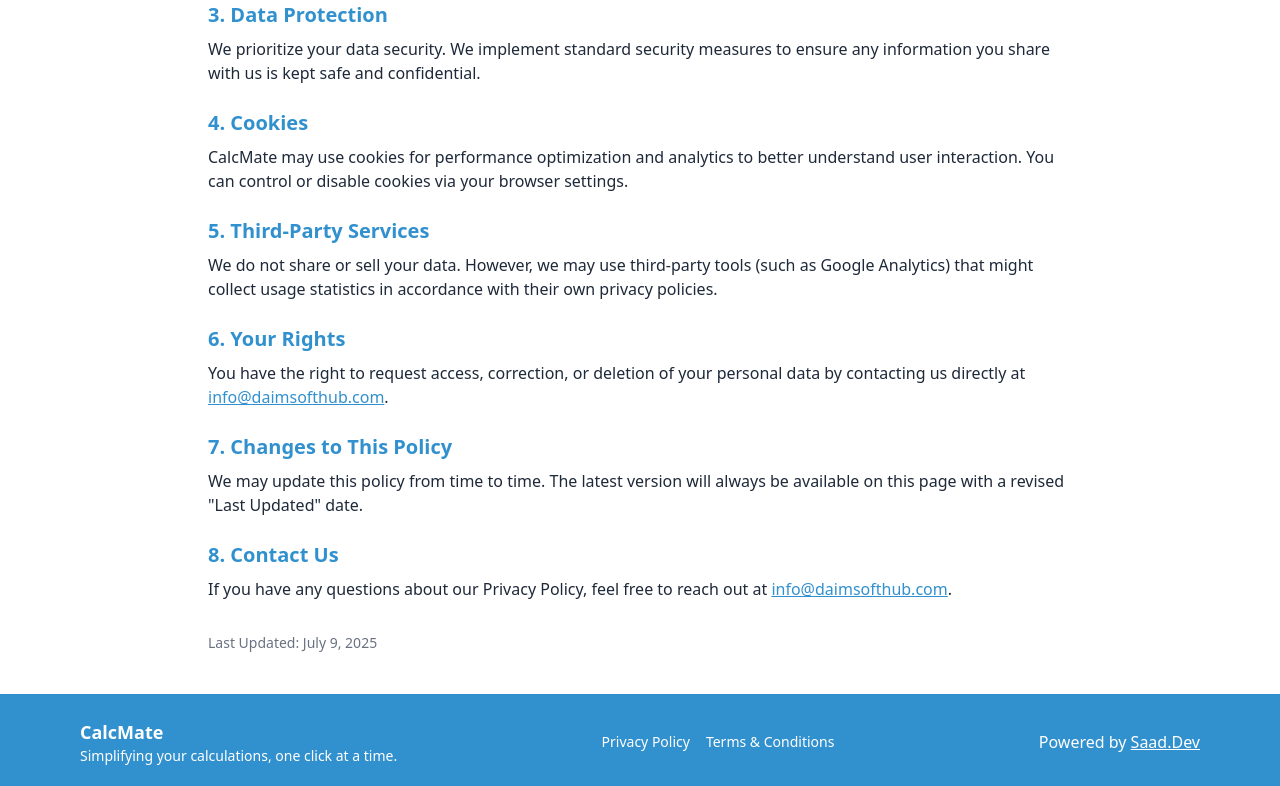
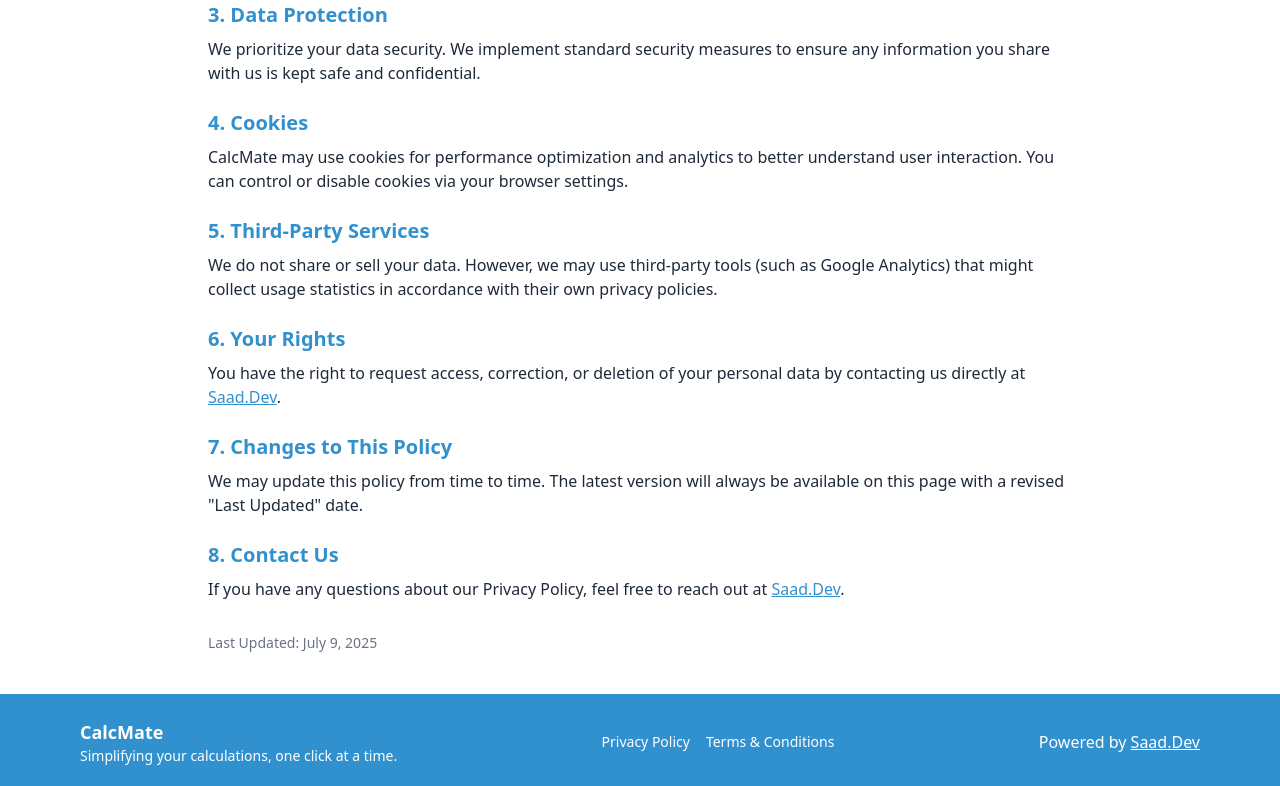
Before and after one commit to Saadbkhalid666/CalcMate, a React (Vite) app in the folder frontend/: page /privacy-policy in a window 1280 px wide. Shown: the part 475-1261 px from the top of the page. Built offline with nearby package versions, Linux system fonts and the light colour scheme.

Commit message:
Changes Done|

```diff
--- a/frontend/src/pages/PrivacyPolicy/PrivacyPolicy.jsx
+++ b/frontend/src/pages/PrivacyPolicy/PrivacyPolicy.jsx
@@ -65,10 +65,10 @@
         You have the right to request access, correction, or deletion of your
         personal data by contacting us directly at{" "}
         <a
-          href="https:\\info@daimsofthub.com"
+          href="https:\\saadbinkhalid.vercel.app"
           className="text-[#3190ce] underline"
         >
-          info@daimsofthub.com
+          Saad.Dev
         </a>
         .
       </p>
@@ -88,10 +88,10 @@
         If you have any questions about our Privacy Policy, feel free to reach
         out at{" "}
         <a
-          href="https:\\info@daimsofthub.com"
+          href="https:\\saadbinkhalid.vercel.app"
           className="text-[#3190ce] underline"
         >
-                info@daimsofthub.com
+                 Saad.Dev
         </a>
         .
       </p>
--- a/frontend/src/pages/Terms&Conditions/Terms&Conditions.jsx
+++ b/frontend/src/pages/Terms&Conditions/Terms&Conditions.jsx
@@ -72,10 +72,10 @@
       <p className="mb-4">
         If you have any questions about these Terms, feel free to reach out at{" "}
         <a
-          href="https:\\info@daimsofthub.com"
+          href="https:\\saadbinkhalid.vercel.app"
           className="text-[#3190ce] underline"
         >
-           info@daimsofthub.com
+           Saad.Dev
         </a>
         .
       </p>
```
